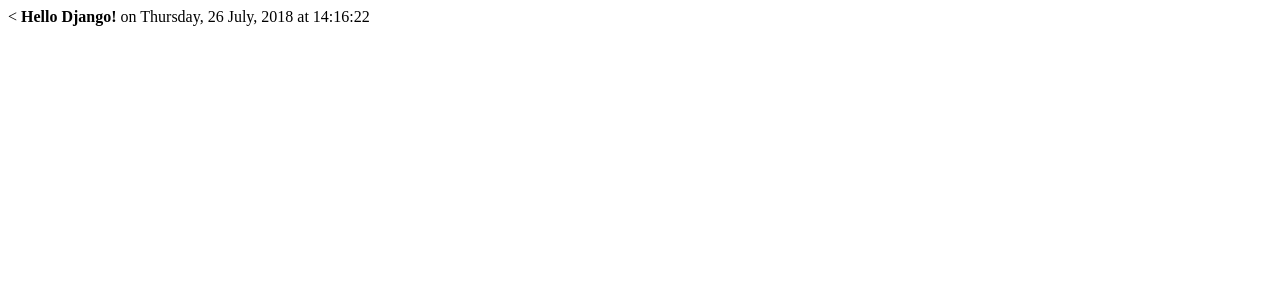
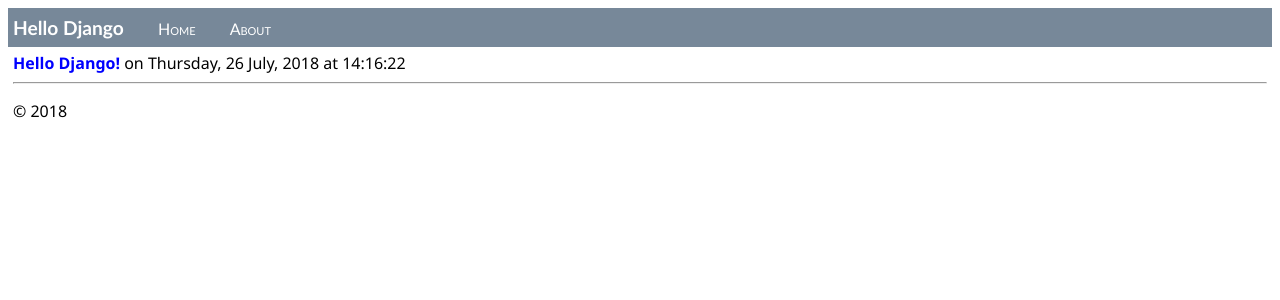
Before and after one commit to jareinozacg/Django, a Django app: page / in a window 1280 px wide. Shown: the top 300 px of the page. Run offline with Django 3.2, Linux system fonts and the light colour scheme.

Commit message:
Templates inheritance

```diff
--- a/BasicProject/BasicProject/urls.py
+++ b/BasicProject/BasicProject/urls.py
@@ -17,6 +17,7 @@ import HelloDjangoApp.views
 urlpatterns = [
     url(r'^$', HelloDjangoApp.views.index, name='index'),
     url(r'^home$', HelloDjangoApp.views.index, name='home'),
+    url(r'^about$', HelloDjangoApp.views.about, name='about'),
     # Examples:
     # url(r'^$', BasicProject.views.home, name='home'),
     # url(r'^BasicProject/', include('BasicProject.BasicProject.urls')),
--- /dev/null
+++ b/BasicProject/HelloDjangoApp/static/site.css
@@ -0,0 +1,32 @@
+.message {
+    font-weight: 600;
+    color: blue;
+}
+
+.navbar {
+    background-color: lightslategray;
+    font-size: 1em;
+    font-family: 'Trebuchet MS', 'Lucida Sans Unicode', 'Lucida Grande', 'Lucida Sans', Arial, sans-serif;
+    color: white;
+    padding: 8px 5px 8px 5px;
+}
+
+    .navbar a {
+        text-decoration: none;
+        color: inherit;
+    }
+
+.navbar-brand {
+    font-size: 1.2em;
+    font-weight: 600;
+}
+
+.navbar-item {
+    font-variant: small-caps;
+    margin-left: 30px;
+}
+
+.body-content {
+    padding: 5px;
+    font-family: 'Segoe UI', Tahoma, Geneva, Verdana, sans-serif;
+}
--- a/BasicProject/HelloDjangoApp/templates/HelloDjangoApp/index.html
+++ b/BasicProject/HelloDjangoApp/templates/HelloDjangoApp/index.html
@@ -1,8 +1,15 @@
-<<html>
+{% extends "HelloDjangoApp/layout.html" %}
+{% block content %}
+<span class="message">{{ message }}</span>{{ content }}
+{% endblock %}
+<html>
     <head>
         <title>{{ title }}</title>
+        {% load staticfiles %} <!-- Instruct Django to load static files -->
+        <link rel="stylesheet" type="text/css" href="{% static 'site.css' %}" />
     </head>
     <body>
-        <strong>{{ message }}</strong>{{ content }}
+        <span class="message">{{ message }}</span>{{ content }}
     </body>
+    <div><a href="about">About</a></div>
 </html>
--- /dev/null
+++ b/BasicProject/HelloDjangoApp/templates/HelloDjangoApp/layout.html
@@ -0,0 +1,25 @@
+<!DOCTYPE html>
+<html>
+<head>
+    <meta charset="utf-8" />
+    <title>{{ title }}</title>
+    {% load staticfiles %}
+    <link rel="stylesheet" type="text/css" href="{% static 'site.css' %}" />
+</head>
+
+<body>
+    <div class="navbar">
+       <a href="/" class="navbar-brand">Hello Django</a>
+       <a href="{% url 'home' %}" class="navbar-item">Home</a>
+       <a href="{% url 'about' %}" class="navbar-item">About</a>
+    </div>
+
+    <div class="body-content">
+{% block content %}{% endblock %}
+        <hr/>
+        <footer>
+            <p>&copy; 2018</p>
+        </footer>
+    </div>
+</body>
+</html>
--- a/BasicProject/HelloDjangoApp/views.py
+++ b/BasicProject/HelloDjangoApp/views.py
@@ -20,3 +20,13 @@ def index(request):
             'content' : " on " + now.strftime("%A, %d %B, %Y at %X")
         }
     )
+
+def about(request):
+    return render(
+        request,
+        "HelloDjangoApp/about.html",
+        {
+            'title' : "About HelloDjangoApp",
+            'content' : "Example app page for Django."
+        }
+    )
```
Also changed, not shown: BasicProject/HelloDjangoApp/templates/HelloDjangoApp/about.html (added, +15 -0 lines), 1 other file.
